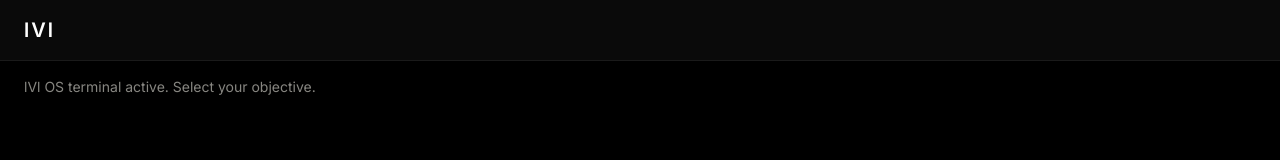
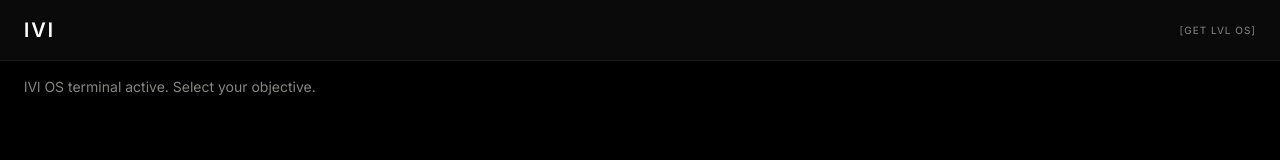
Before and after one commit to craftedchaos/lvl-os, a Next.js app: page / in a window 1280 px wide. Shown: the top 160 px of the page. Built offline with nearby package versions, Linux system fonts and the light colour scheme.

Commit message:
coupons and get lvl os now vercel page updates

```diff
--- a/src/app/page.tsx
+++ b/src/app/page.tsx
@@ -335,6 +335,16 @@ export default function Home() {
           lVl
         </h1>
         <div className="flex items-center gap-4">
+          {!isTenant && (
+            <a
+              href={process.env.NEXT_PUBLIC_STRIPE_PAYMENT_LINK || "#"}
+              target="_blank"
+              rel="noopener noreferrer"
+              className="text-[#878681] text-[10px] uppercase tracking-widest hover:text-white transition-colors duration-300"
+            >
+              [Get lVl OS]
+            </a>
+          )}
           {isTenant && mode !== "context-builder" && !showFrontDoor && (
             <button
               onClick={() => { setMessages([]); setActiveSOP(null); setMode("horizontal"); }}
```
